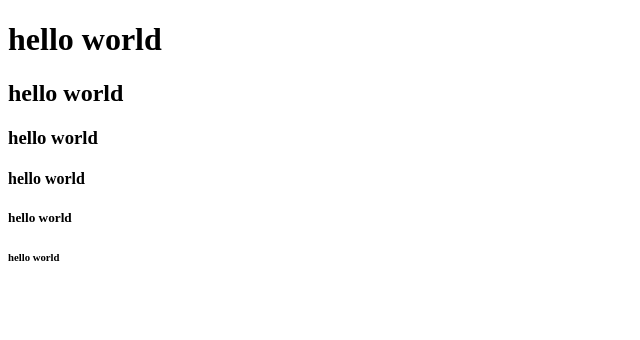
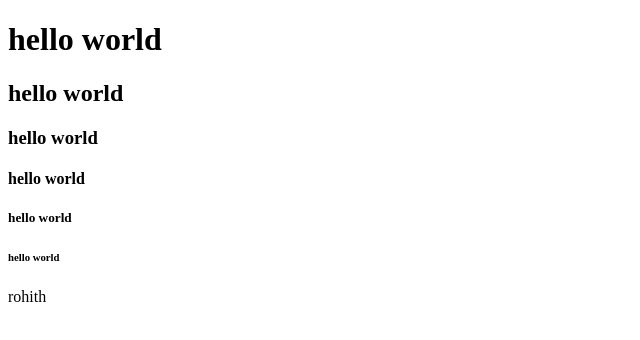
Before and after one commit to Rohith6936/HelloWorld-1, a plain HTML site: page hello world/index.html in a window 1280 px wide. Shown: the full height of the page, 0-640 px from the left. Drawn offline with Linux system fonts and the light colour scheme.

Commit message:
Update index.html

```diff
--- a/hello world/index.html
+++ b/hello world/index.html
@@ -12,6 +12,7 @@
     <h4> hello world</h4>
     <h5> hello world</h5>
     <h6> hello world</h6>
+    <h>rohith</h>
 
 </body>
 </html>
```
